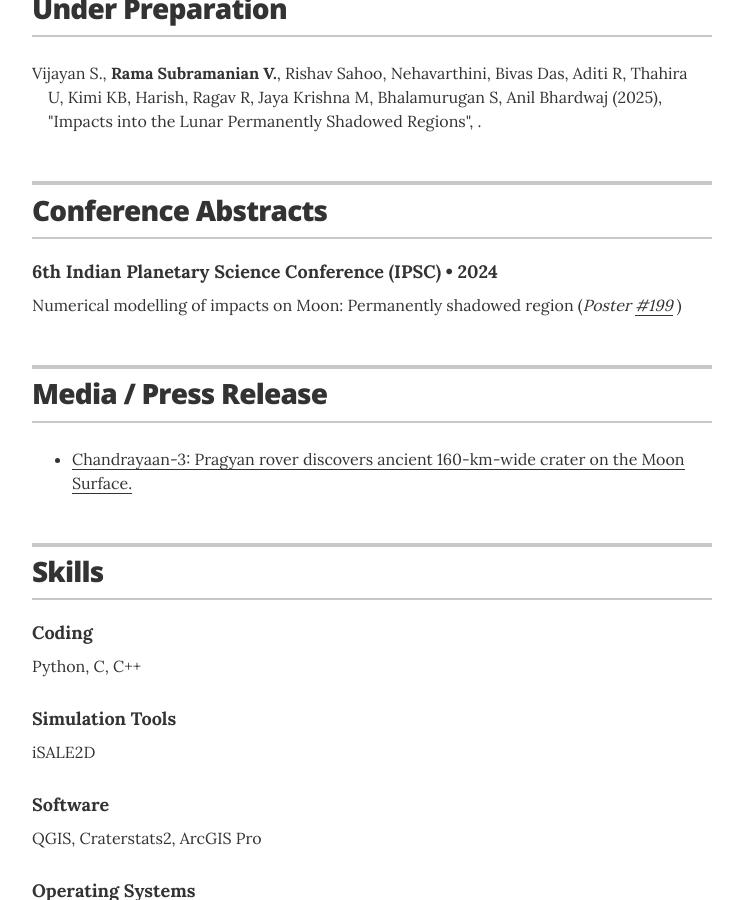
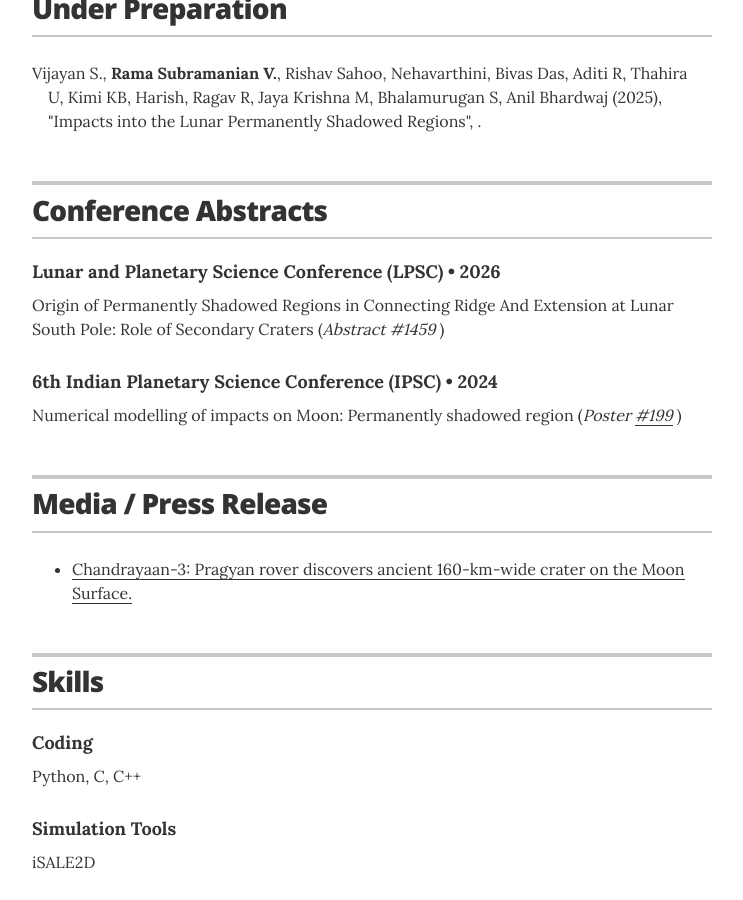
Before and after one commit to rasnv/rasnv.github.io, a Jekyll site: the page built from index.html, in a window 1280 px wide and 900 px high, scrolled down 1524 px. Shown: the whole window, without its empty margins (268-1011 px from the left). Built offline with Jekyll 4.4.1, drawn with Linux system fonts in a browser that asks for light colours.

Commit message:
Update presentations.yml with new conference details
Removed outdated presentations and added a new entry.

```diff
--- a/_data/presentations.yml
+++ b/_data/presentations.yml
@@ -1,4 +1,11 @@
 # Presentations
+- title: 'Origin of Permanently Shadowed Regions in Connecting Ridge And Extension at Lunar South Pole: Role of Secondary Craters'
+  type: Abstract
+  conference: Lunar and Planetary Science Conference (LPSC)
+  date: 2026
+  abstract: '#1459'
+#  url: 'https://gsa.confex.com/gsa/2021AM/meetingapp.cgi/Paper/368619'
+
 - title: 'Numerical modelling of impacts on Moon: Permanently shadowed region'
   type: Poster
   conference: 6th Indian Planetary Science Conference (IPSC)
@@ -6,13 +13,6 @@
   abstract: '#199'
   url: 'https://drive.google.com/file/d/1Oi6fDQAcgtyyYL1PHjOCkdXI9n6OLvwP/view?usp=sharing'
 
-#- title: 'Predicting Emitted Radiance of Rough Lunar Surfaces to Inform Volatile Distribution'
-#  type: Talk
-#  conference: Geological Society of America (GSA)
-#  date: 2021
-#  abstract: '#108-7'
-#  url: 'https://gsa.confex.com/gsa/2021AM/meetingapp.cgi/Paper/368619'
-
 #- title: 'The lunar space weathering rate: dichotomies in agents and products'
 #  type: Poster
 #  conference: American Geophysical Union (AGU) Fall Meeting
```
